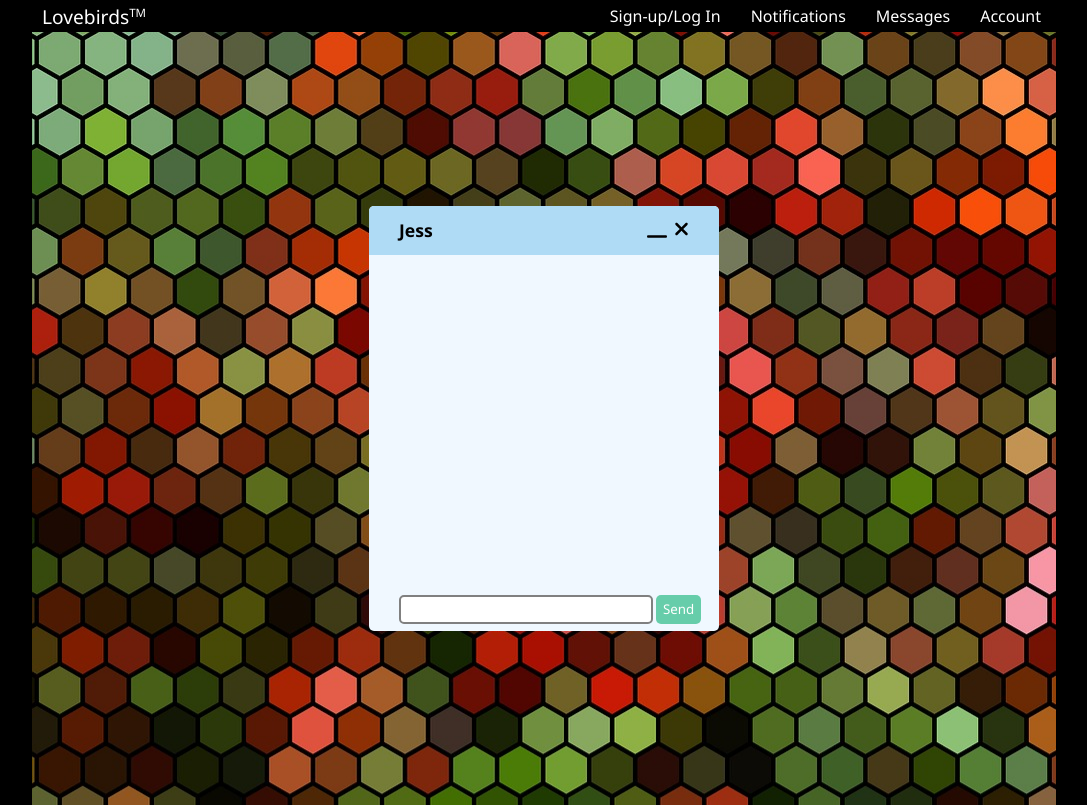
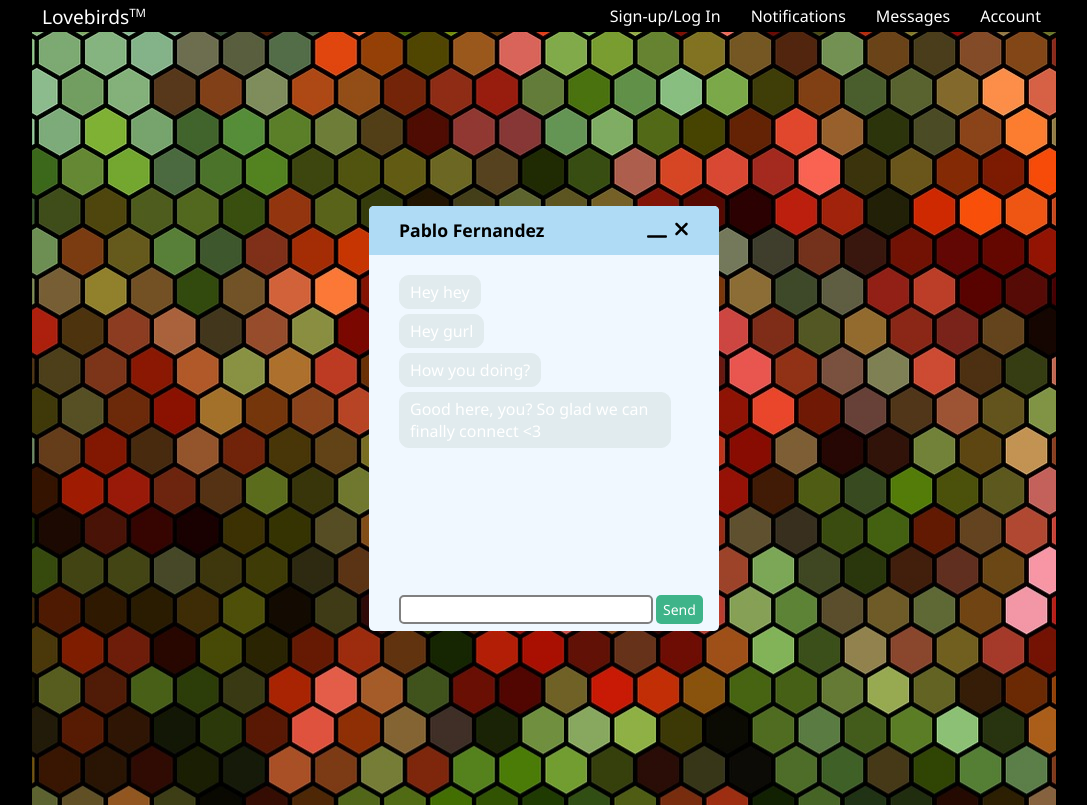
Before and after one commit to yuning-dev/18-lovebirds-vue, a Vue app in the folder apps/lovebirds/: page /chat in a window 1280 px wide. Shown: the whole page, without its empty margins (96-1183 px from the left). Built offline with nearby package versions, Linux system fonts and the light colour scheme.

Commit message:
start to implement chat message ownership frontend

```diff
--- a/apps/lovebirds/src/components/ChatWindow/ChatWindow.css
+++ b/apps/lovebirds/src/components/ChatWindow/ChatWindow.css
@@ -40,39 +40,60 @@
 }
 
 .chatBody {
-    height: 320px;
+    height: 310px;
     display: flex;
     flex-direction: column;
     gap: 5px;
     overflow-y: auto;
+    padding-bottom: 10px;
 }
 
-.bubble {
+/* .bubble {
     width: fit-content;
     max-width: 250px;
+    border-radius: 10px;
+    padding: 5px 10px;
+} */
+
+.rightBubble {
+    width: fit-content;
+    max-width: 250px;
+    border-radius: 10px;
+    padding: 5px 10px;
     border: 1px solid #318CE7;
-    border-radius: 10px;
     background-color: #318CE7;
     color: white;
+}
+
+.leftBubble {
+    width: fit-content;
+    max-width: 250px;
+    border-radius: 10px;
     padding: 5px 10px;
+    border: 1px solid #E1EBEE;
+    background-color: #E1EBEE;
 }
 
 .chatInput {
-    width: 250px;
+    width: 240px;
     height: 25px;
     margin-right: 3px;
     border: 2px solid grey;
     border-radius: 5px;
+    padding-right: 5px;
+    padding-left: 5px;
+    font-size: 1.0125em;
 }
 
 .sendBtn {
-    padding: 5.25px 7px;
-    background: #66CDAA;
+    padding: 5px 7px;
+    background: #3EB489;
     border: none;
     border-radius: 5px;
     color: white;
+    font-size: 10.5pt;
 }
 
 .sendBtn:hover {
-    filter: brightness(105%);
+    filter: brightness(110%);
 }
--- a/apps/lovebirds/src/components/ChatWindow/ChatWindow.vue
+++ b/apps/lovebirds/src/components/ChatWindow/ChatWindow.vue
@@ -1,7 +1,7 @@
 <template>
     <div :class="$style.wrapper">
         <div :class="$style.chatHeader">
-            <div :class="$style.chatee">Jess</div>
+            <div :class="$style.chatee">Pablo Fernandez</div>
             <div :class="$style.headerIcons">
                 <div :class="[$style.headerIcon, $style.minimiseBtn]"><font-awesome-icon icon="fa-solid fa-window-minimize" size="lg"/></div>
                 <div :class="$style.headerIcon"><font-awesome-icon icon="fa-solid fa-xmark" size="lg"/></div>
@@ -9,8 +9,8 @@
         </div>
         <div :class="$style.chatWindow">
             <div :class="$style.chatBody">
-                <template v-for="message in messages">
-                    <div :class="$style.bubble, {[$style.leftBubble]: isLeft, [$style.rightBubble]: isRight}">{{ message.content }}</div>
+                <template v-for="message in enrichedMessages">
+                    <div :class="{ [$style.rightBubble]: [message.isRight], [$style.leftBubble]: [!message.isRight] }">{{ message.content }}</div>
                 </template>
             </div>
             <div :class="$style.bottomBar">
@@ -22,7 +22,7 @@
 </template>
 
 <script>
-import { mapWritableState } from 'pinia'
+import { mapState, mapWritableState } from 'pinia'
 
 import { useUserStore } from '@/stores/user'
 
@@ -30,13 +30,21 @@ export default{
     name: 'ChatWindow',
     data() {
         return {
-            messages: [],
-            content: ''
+            // messages: [],
+            content: '',
         }
     },
-    // computed: {
-    //     ...mapWritableState('use')
-    // },
+    computed: {
+        ...mapState(useUserStore, ['id']),
+        ...mapWritableState(useUserStore, ['messages']),
+        enrichedMessages() {
+            let messagesDup = this.messages.map((message) => ({
+                ...message,
+                isRight: message.id === this.id
+            }))
+            return messagesDup
+        }
+    },
     methods: {
         sendBtnClicked() {
             if (!this.content) {
@@ -46,9 +54,25 @@ export default{
                 content: this.content,
                 author: ''
             }
+            // let binary = this.getRandowBinary()
+            // if (binary === 0) {
+            //     message.author = 'Jess'
+            //     this.isRight = true
+            // } else {
+            //     message.author = 'Pablo'
+            //     this.isLeft = true
+            // }
+            // console.log(this.isRight)
+            // console.log(this.isLeft)
+            // console.log(message.author)
             this.messages.push(message)
             this.content = ''
-        }
+            // this.isRight = false
+            // this.isLeft = false
+        },
+        // getRandowBinary() {
+        //     return Math.floor(Math.random() * 2)
+        // }
     }
 }
 
--- a/apps/lovebirds/src/pages/Profile/Profile.vue
+++ b/apps/lovebirds/src/pages/Profile/Profile.vue
@@ -20,8 +20,8 @@
                         <font-awesome-icon :class="$style.heartIcon" :beat="hover" v-if="!isHearted" icon="fa-regular fa-heart" size="lg" />
                         <font-awesome-icon :class="$style.heartIcon" v-if="isHearted" icon="fa-solid fa-heart" size="lg" />
                     </button>
-                    <div :class="$style.canChatMsg" v-if="isHearted">You and Jess have now hearted each other! Click
-                        <RouterLink to="/chat" style="text-decoration: none; color: #f70776;">here</RouterLink> to chat to Jess.
+                    <div :class="$style.canChatMsg" v-if="isHearted">You and Pablo have now hearted each other! Click
+                        <RouterLink to="/chat" style="text-decoration: none; color: #f70776;" :hover="{ cursor: pointer}">here</RouterLink> to chat to Pablo.
                     </div>
                 </div>
             </div>
--- /dev/null
+++ b/apps/lovebirds/src/stores/messages.json
@@ -0,0 +1,20 @@
+[{
+    "content": "Hey hey",
+    "author": "Jess",
+    "id": "1"
+},
+{
+    "content": "Hey gurl",
+    "author": "Pablo",
+    "id": "2"
+},
+{
+    "content": "How you doing?",
+    "author": "Jess",
+    "id": "1"
+},
+{
+    "content": "Good here, you? So glad we can finally connect <3",
+    "author": "Pablo",
+    "id": "2"
+}]
--- a/apps/lovebirds/src/stores/user.js
+++ b/apps/lovebirds/src/stores/user.js
@@ -1,10 +1,12 @@
 import { defineStore } from 'pinia'
 import axios from 'axios'
+import initialMessages from './messages'
 
 export const useUserStore = defineStore('user', {
     state: () => ({
         user: null,
-        id: null
+        id: 1,
+        messages: initialMessages
     }),
     actions: {
         async signUp(data) {
```
